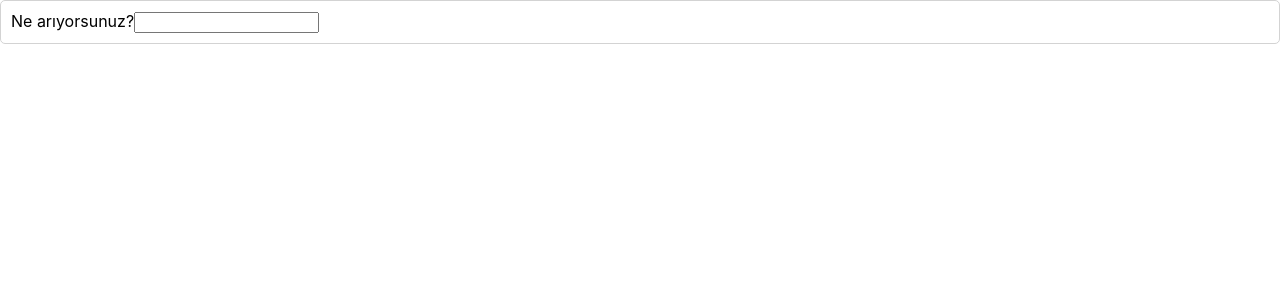
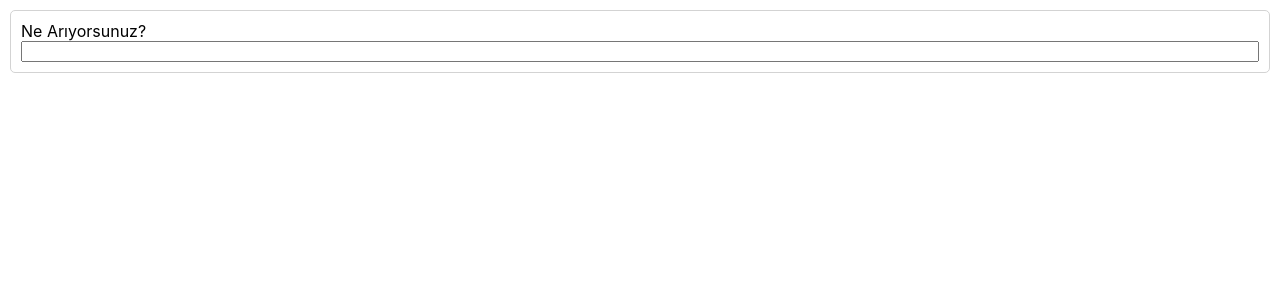
Before and after one commit to betuloran/api-call, a React (Create React App) app: page / in a window 1280 px wide. Shown: the top 300 px of the page. Built offline with nearby package versions, Linux system fonts and the light colour scheme.

Commit message:
api added

```diff
--- a/src/App.css
+++ b/src/App.css
@@ -1,5 +1,12 @@
-.searchDiv{
+.App {
+  margin: 10px;
+}
+.searchDiv {
   border: 1px solid lightgray;
   padding: 10px;
   border-radius: 5px;
 }
+.searchDiv form {
+  display: flex;
+  flex-direction: column;
+}
--- a/src/App.js
+++ b/src/App.js
@@ -1,10 +1,16 @@
 import './App.css';
 import SearchHeader from './SearchHeader';
+import searchImages from './api';
 
 function App() {
+  const handleSubmit = (term) => {
+    debugger; // Kodun çalışmasını kontrol etmek için bir duraklama noktası
+    console.log(term);
+    searchImages(term); //Arama işlevini çağırır (bir API çağrısı yapar)
+  };
   return (
     <div className="App">
-       <SearchHeader/>
+      <SearchHeader search={handleSubmit} />
     </div>
   );
 }
--- a/src/SearchHeader.js
+++ b/src/SearchHeader.js
@@ -1,11 +1,16 @@
-function SearchHeader() {
+function SearchHeader({ search }) {
+    const handleFormSubmit = (event) => {
+        event.preventDefault();
+        debugger;
+        search('can');
+    };
+
     return (
         <div className="searchDiv">
-            <form>
-                <label>Ne arıyorsunuz?</label>
+            <form onSubmit={handleFormSubmit}>
+                <label>Ne Arıyorsunuz?</label>
                 <input />
             </form>
-
         </div>
     );
 }
--- a/src/index.js
+++ b/src/index.js
@@ -11,7 +11,4 @@ root.render(
   </React.StrictMode>
 );
 
-// If you want to start measuring performance in your app, pass a function
-// to log results (for example: reportWebVitals(console.log))
-// or send to an analytics endpoint. Learn more: https://bit.ly/CRA-vitals
 reportWebVitals();
```
